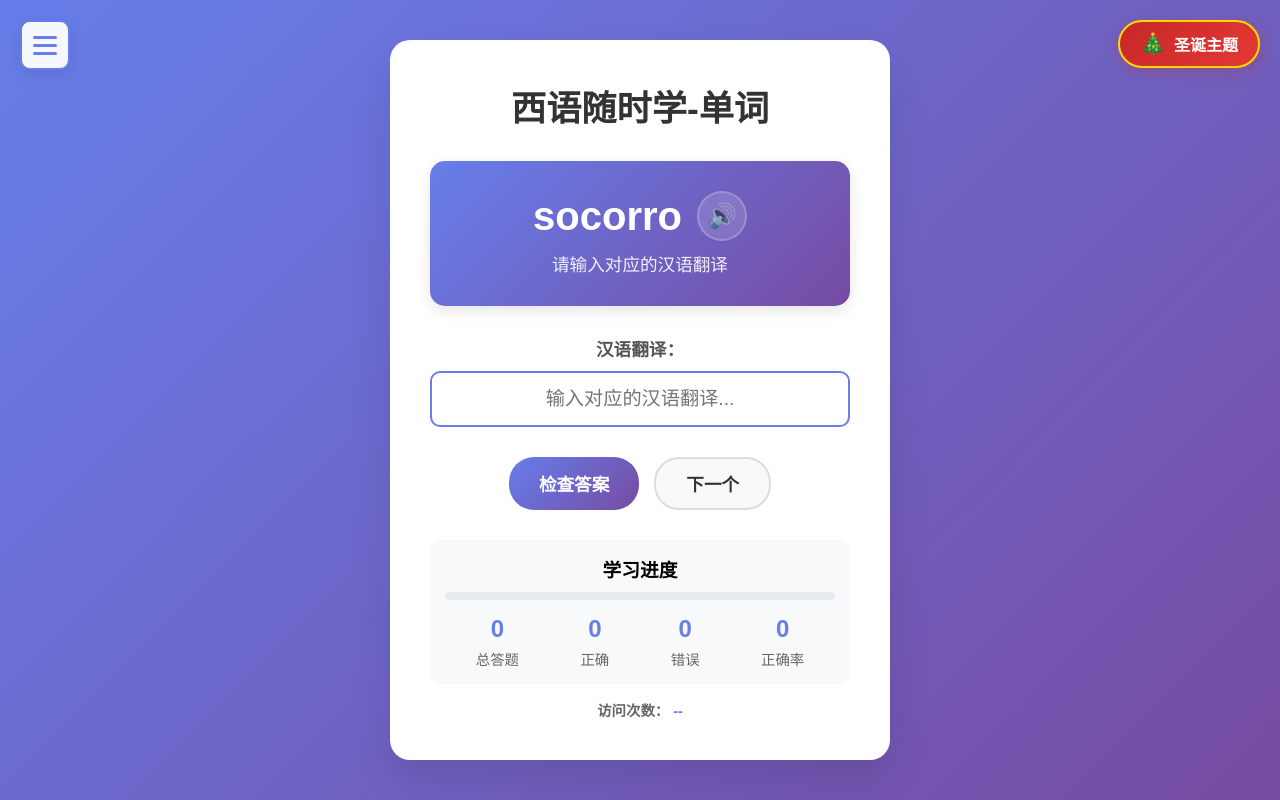
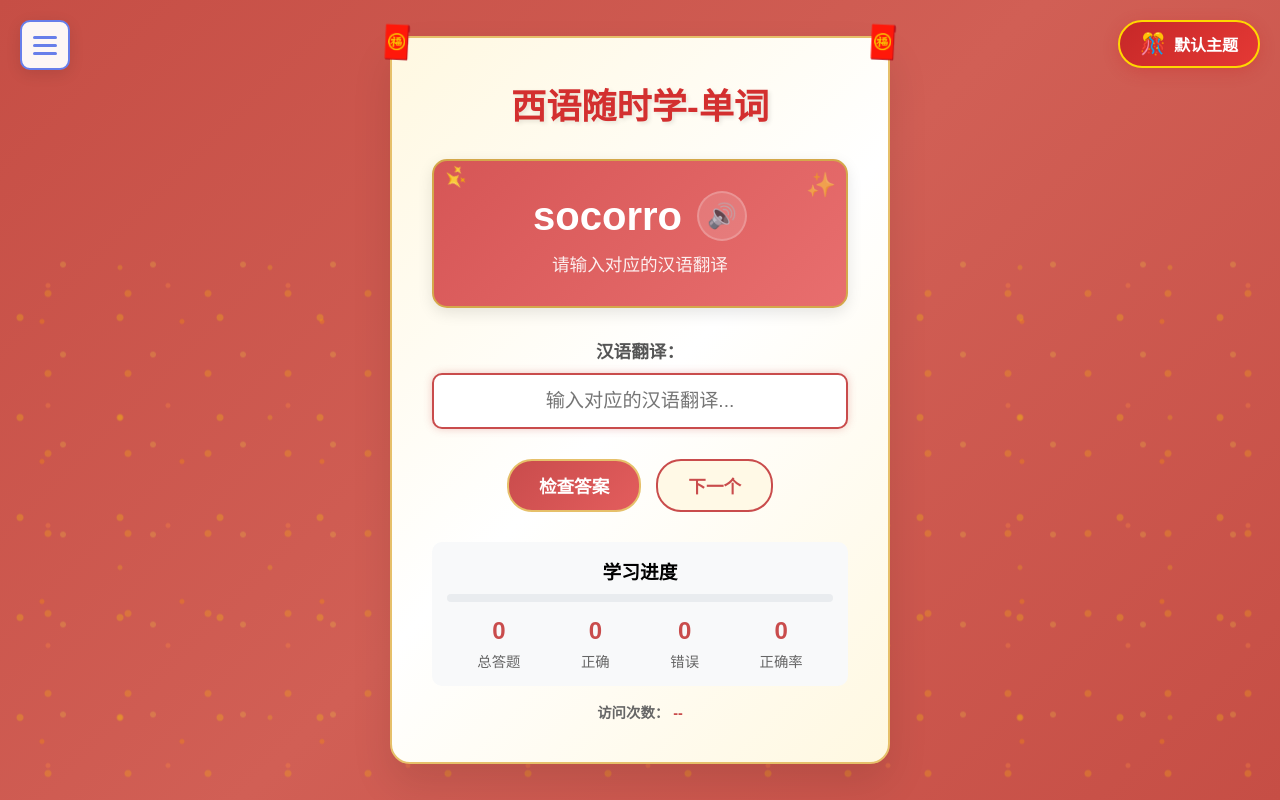
Before and after one commit to imabakagain/Learn_Spanish_w_Chinese, a website: page index.html in a window 1280 px wide. Drawn offline with Linux system fonts and the light colour scheme; no server answers.

Commit message:
spring festival theme

```diff
--- a/index.html
+++ b/index.html
@@ -86,6 +86,12 @@
             <h2>📝 更新日志</h2>
             <div class="changelog-content">
                 <div class="changelog-item">
+                    <h3>v0.3 - 2026-02-16</h3>
+                    <ul>
+                        <li>🧧 新增：春节主题切换功能</li>
+                    </ul>
+                </div>
+                <div class="changelog-item">
                     <h3>v0.2 - 2025-12-21</h3>
                     <ul>
                         <li>✨ 新增：间隔重复学习算法，智能优先困难词汇</li>
--- a/script.js
+++ b/script.js
@@ -19,18 +19,28 @@ function setStoredTheme(theme) {
 
 function toggleTheme() {
     const body = document.body;
-    const isChristmas = body.classList.contains('christmas-theme');
     const toggleBtn = document.getElementById('theme-toggle');
+    const currentTheme = getStoredTheme();
 
-    if (isChristmas) {
+    // Cycle: spring → default → christmas → spring
+    let newTheme;
+    if (currentTheme === 'spring') {
+        newTheme = 'default';
+        body.classList.remove('spring-theme');
+        toggleBtn.innerHTML = '<span class="theme-icon">🎄</span><span class="theme-text">圣诞主题</span>';
+    } else if (currentTheme === 'default') {
+        newTheme = 'christmas';
+        body.classList.add('christmas-theme');
+        toggleBtn.innerHTML = '<span class="theme-icon">🧧</span><span class="theme-text">春节主题</span>';
+    } else {
+        // christmas → spring
+        newTheme = 'spring';
         body.classList.remove('christmas-theme');
-        setStoredTheme('default');
-        toggleBtn.innerHTML = '<span class="theme-icon">🎄</span><span class="theme-text">圣诞主题</span>';
-    } else {
-        body.classList.add('christmas-theme');
-        setStoredTheme('christmas');
-        toggleBtn.innerHTML = '<span class="theme-icon">🌟</span><span class="theme-text">默认主题</span>';
+        body.classList.add('spring-theme');
+        toggleBtn.innerHTML = '<span class="theme-icon">🎊</span><span class="theme-text">默认主题</span>';
     }
+
+    setStoredTheme(newTheme);
 }
 
 // Speech pronunciation management
@@ -357,11 +367,21 @@ document.getElementById('pronounce-btn').addEventListener('click', function() {
 
 // Initialize the app when page loads
 document.addEventListener('DOMContentLoaded', function() {
-    // Initialize theme
+    // Initialize theme (default to spring if none saved)
     const savedTheme = getStoredTheme();
+    const toggleBtn = document.getElementById('theme-toggle');
+
     if (savedTheme === 'christmas') {
         document.body.classList.add('christmas-theme');
-        document.getElementById('theme-toggle').innerHTML = '<span class="theme-icon">🌟</span><span class="theme-text">默认主题</span>';
+        toggleBtn.innerHTML = '<span class="theme-icon">🧧</span><span class="theme-text">春节主题</span>';
+    } else if (savedTheme === 'spring') {
+        document.body.classList.add('spring-theme');
+        toggleBtn.innerHTML = '<span class="theme-icon">🎊</span><span class="theme-text">默认主题</span>';
+    } else {
+        // Default to spring theme
+        document.body.classList.add('spring-theme');
+        setStoredTheme('spring');
+        toggleBtn.innerHTML = '<span class="theme-icon">🎊</span><span class="theme-text">默认主题</span>';
     }
 
     // Add theme toggle button event listener
--- a/styles.css
+++ b/styles.css
@@ -421,6 +421,151 @@ body.christmas-theme .input-section input:focus {
     border-color: #c62828;
 }
 
+/* ========== 春节主题样式 ========== */
+body.spring-theme {
+    background: linear-gradient(135deg, #c64e45 0%, #d15f55 50%, #c64e45 100%);
+    position: relative;
+    overflow-x: hidden;
+}
+
+/* 烟花动画效果 */
+body.spring-theme::before {
+    content: '';
+    position: fixed;
+    top: 0;
+    left: 0;
+    width: 100%;
+    height: 100%;
+    background-image:
+        radial-gradient(circle at 20% 80%, rgba(255, 215, 0, 0.25) 3px, transparent 4px),
+        radial-gradient(circle at 80% 20%, rgba(255, 215, 0, 0.2) 2px, transparent 3px),
+        radial-gradient(circle at 40% 40%, rgba(255, 140, 66, 0.3) 2px, transparent 3px),
+        radial-gradient(circle at 60% 70%, rgba(255, 193, 7, 0.25) 3px, transparent 4px),
+        radial-gradient(circle at 30% 60%, rgba(255, 152, 0, 0.3) 2px, transparent 3px),
+        radial-gradient(circle at 70% 30%, rgba(255, 235, 59, 0.2) 2.5px, transparent 3.5px);
+    background-size: 100px 100px, 150px 150px, 120px 120px, 80px 80px, 140px 140px, 90px 90px;
+    animation: fireworks-rise 8s linear infinite;
+    pointer-events: none;
+    z-index: -1;
+}
+
+@keyframes fireworks-rise {
+    0% { transform: translateY(100vh); opacity: 0; }
+    10% { opacity: 1; }
+    90% { opacity: 1; }
+    100% { transform: translateY(-100px); opacity: 0; }
+}
+
+/* 春节主题容器 */
+body.spring-theme .container {
+    background: linear-gradient(135deg, #fff8e1 0%, #fff 50%, #fff8e1 100%);
+    border: 2px solid #e6c06a;
+    position: relative;
+}
+
+body.spring-theme .container::before {
+    content: '🧧';
+    position: absolute;
+    top: -15px;
+    left: -15px;
+    font-size: 2em;
+    animation: lantern-swing 3s ease-in-out infinite;
+}
+
+body.spring-theme .container::after {
+    content: '🧧';
+    position: absolute;
+    top: -15px;
+    right: -15px;
+    font-size: 2em;
+    animation: lantern-swing 3s ease-in-out infinite reverse;
+}
+
+@keyframes lantern-swing {
+    0%, 100% { transform: rotate(-5deg); }
+    50% { transform: rotate(5deg); }
+}
+
+/* 春节主题标题 */
+body.spring-theme h1 {
+    color: #d32f2f;
+    text-shadow: 2px 2px 4px rgba(0, 0, 0, 0.1);
+}
+
+/* 春节主题单词显示区 */
+body.spring-theme .word-display {
+    background: linear-gradient(135deg, #d65656, #e86e6e);
+    border: 2px solid #d4a84b;
+    position: relative;
+    overflow: hidden;
+}
+
+body.spring-theme .word-display::before {
+    content: '✨';
+    position: absolute;
+    top: 5px;
+    left: 10px;
+    font-size: 1.2em;
+    animation: sparkle 1.5s ease-in-out infinite;
+}
+
+body.spring-theme .word-display::after {
+    content: '✨';
+    position: absolute;
+    top: 10px;
+    right: 10px;
+    font-size: 1.5em;
+    animation: sparkle 1.5s ease-in-out infinite 0.5s;
+}
+
+/* 春节主题按钮 */
+body.spring-theme .btn-primary {
+    background: linear-gradient(135deg, #c94c4c, #e35d5d);
+    border: 2px solid #e6c06a;
+    color: white;
+}
+
+body.spring-theme .btn-primary:hover {
+    background: linear-gradient(135deg, #e35d5d, #c94c4c);
+    box-shadow: 0 5px 15px rgba(201, 76, 76, 0.4);
+}
+
+body.spring-theme .btn-secondary {
+    background: #fff9e6;
+    color: #c94c4c;
+    border: 2px solid #c94c4c;
+}
+
+body.spring-theme .btn-secondary:hover {
+    background: #fff3cc;
+}
+
+/* 春节主题进度条 */
+body.spring-theme .progress-fill {
+    background: linear-gradient(90deg, #8b3a3a, #a64d4d);
+}
+
+/* 春节主题统计数据 */
+body.spring-theme .stat-value {
+    color: #c94c4c;
+    font-weight: bold;
+}
+
+body.spring-theme #visitor-count {
+    color: #c94c4c;
+    font-weight: bold;
+}
+
+/* 春节主题输入框 */
+body.spring-theme .input-section input {
+    border: 2px solid #d4a84b;
+}
+
+body.spring-theme .input-section input:focus {
+    border-color: #c94c4c;
+    box-shadow: 0 0 8px rgba(201, 76, 76, 0.3);
+}
+
 /* 响应式适配 */
 @media (max-width: 480px) {
     .theme-toggle-container {
```
